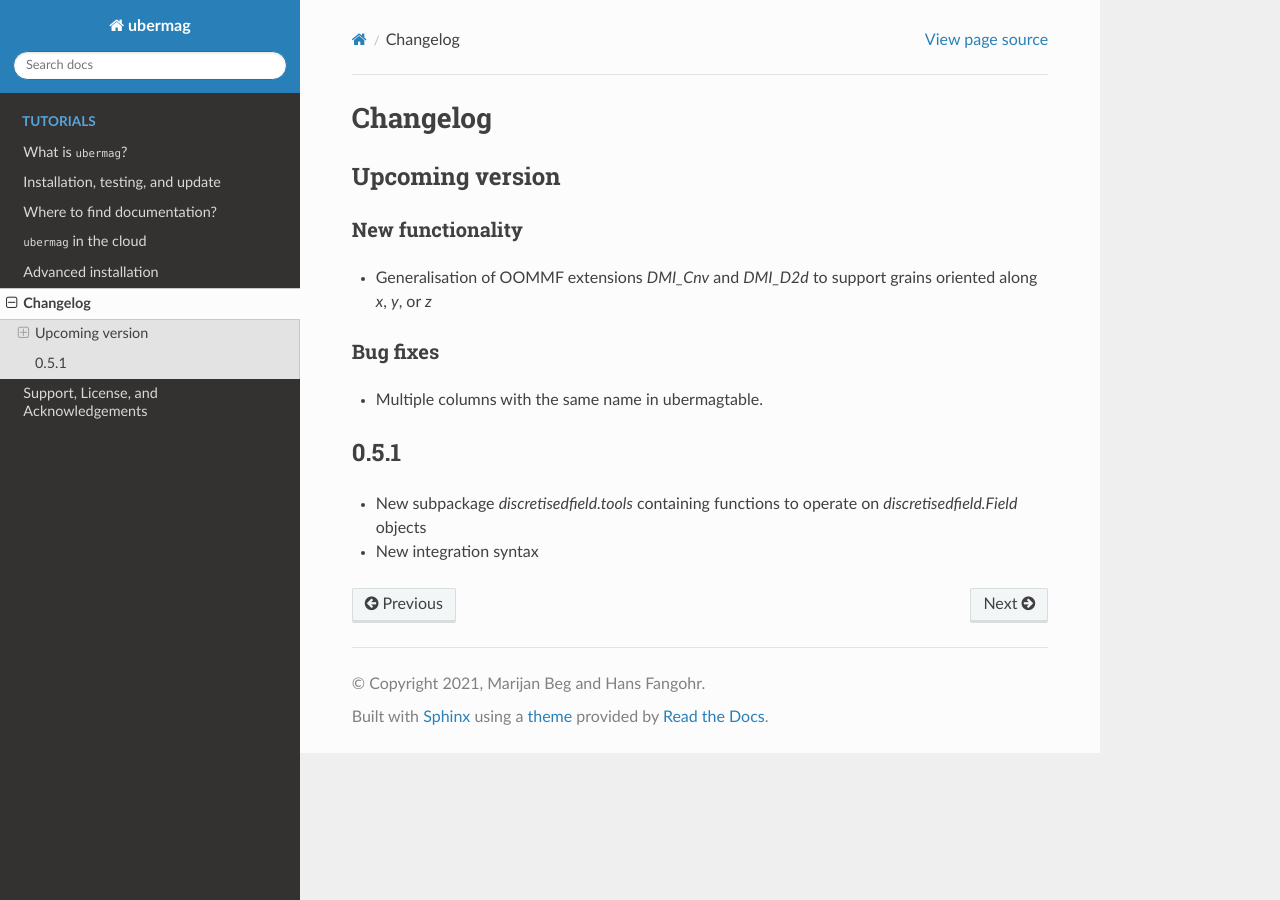
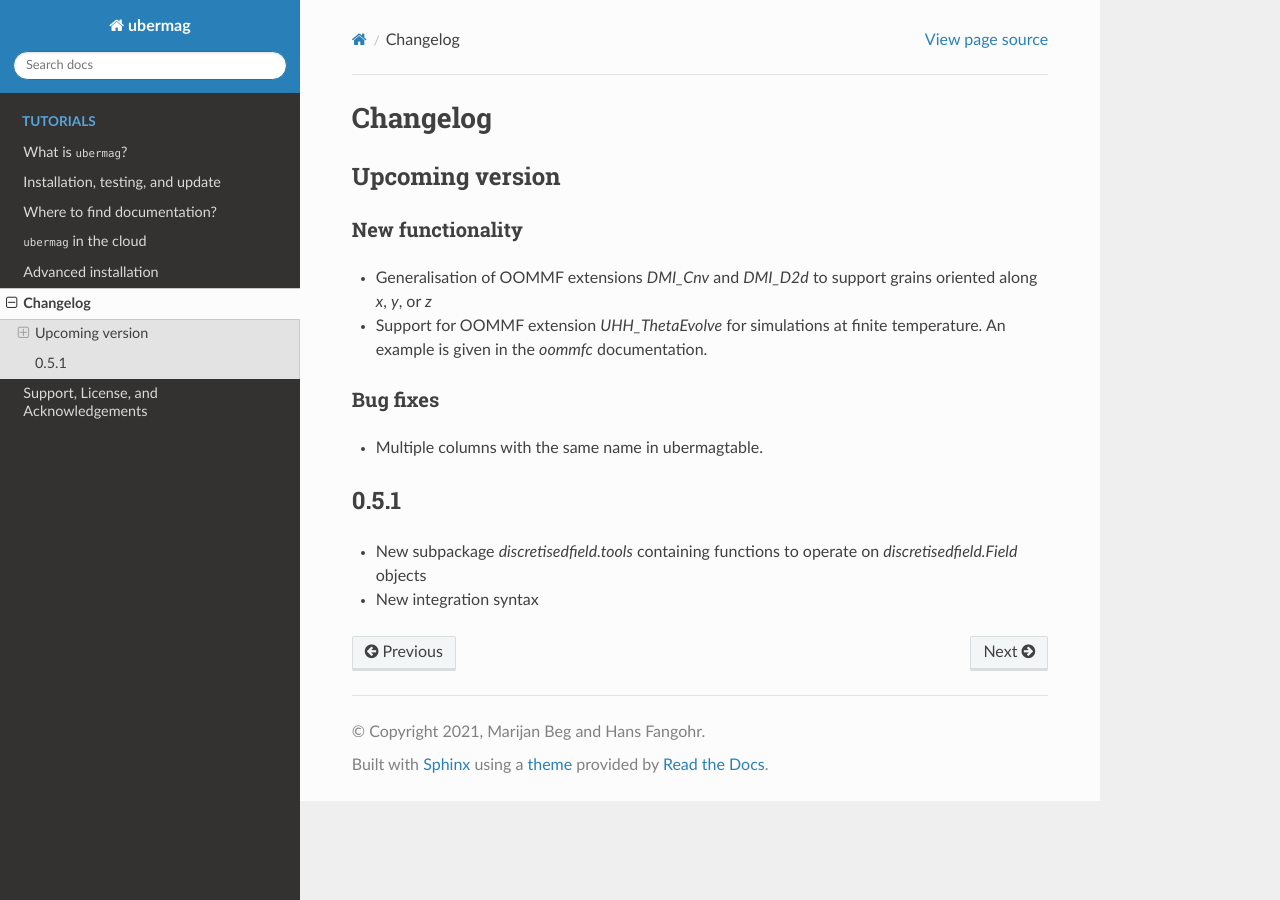
Before and after one commit to ubermag/ubermag, a Sphinx documentation site: the page built from docs/changelog.rst, in a window 1280 px wide. Built offline with Sphinx 7.4.7 and the Read the Docs theme 2.0.0, drawn with Linux system fonts in a browser that asks for light colours.

Commit message:
Update changelog.

```diff
--- a/docs/changelog.rst
+++ b/docs/changelog.rst
@@ -8,6 +8,7 @@ New functionality
 ^^^^^^^^^^^^^^^^^
 
 - Generalisation of OOMMF extensions `DMI_Cnv` and `DMI_D2d` to support grains oriented along `x`, `y`, or `z`
+- Support for OOMMF extension `UHH_ThetaEvolve` for simulations at finite temperature. An example is given in the `oommfc` documentation.
 
 Bug fixes
 ^^^^^^^^^
```
